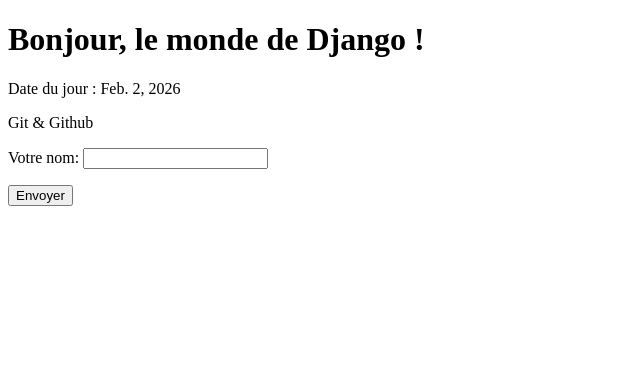
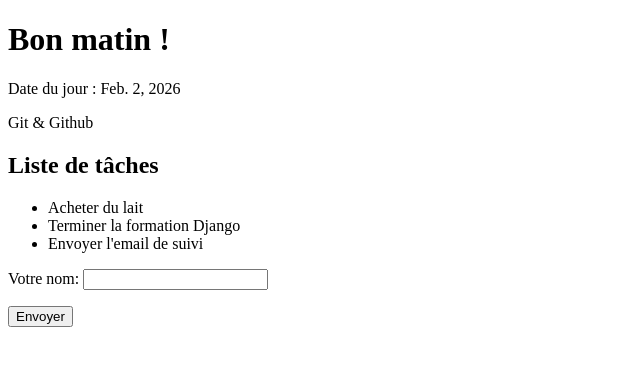
Before and after one commit to edmr00i/mon-site-django, a Django app: page / in a window 1280 px wide. Shown: the top 366 px of the page, without its empty margins (0-640 px from the left). Run offline with Django 5.2, Linux system fonts and the light colour scheme.

Commit message:
Modif: Mise à jour du texte sur la page d'accueil

```diff
--- a/accueil/templates/accueil/index.html
+++ b/accueil/templates/accueil/index.html
@@ -9,6 +9,15 @@
     <p>Date du jour : {{ date_du_jour }}</p>
     <p>Git & Github</p>
 
+    <h2>Liste de tâches</h2>
+    <ul>
+        {% for task in tasks %}
+            <li>{{ task }}</li>
+        {% empty %}
+            <li>Aucune tâche pour le moment.</li>
+        {% endfor %}
+    </ul>
+
     <form method="post">
         {% csrf_token %}
         {{ form.as_p }}
--- a/accueil/views.py
+++ b/accueil/views.py
@@ -1,22 +1,40 @@
 from django.shortcuts import render
-from datetime import date
+from datetime import date, datetime
 from .forms import NomForm
 
 def index(request):
-    message = "Bonjour, le monde de Django !"
+    """Vue index qui affiche un message dépendant de l'heure et gère un formulaire de nom."""
+    # Déterminer le salut selon l'heure locale (module datetime demandé)
+    maintenant = datetime.now()
+    if maintenant.hour < 12:
+        greeting = "Bon matin"
+    else:
+        greeting = "Bon après-midi"
+
+    # Valeur par défaut du message
+    message = f"{greeting} !"
     nom = None
 
     if request.method == "POST":
         form = NomForm(request.POST)
         if form.is_valid():
             nom = form.cleaned_data['nom']
-            message = f"Bonjour, {nom} !"
+            # Message personnalisé avec le nom
+            message = f"{greeting}, {nom} !"
     else:
         form = NomForm()
+
+    # Liste de tâches à afficher sur la page d'accueil (exemple statique)
+    tasks = [
+        "Acheter du lait",
+        "Terminer la formation Django",
+        "Envoyer l'email de suivi"
+    ]
 
     contexte = {
         'message': message,
         'date_du_jour': date.today(),
-        'form': form
+        'form': form,
+        'tasks': tasks,
     }
     return render(request, 'accueil/index.html', contexte)
```
